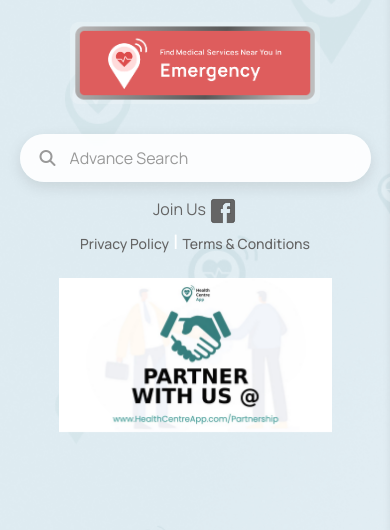
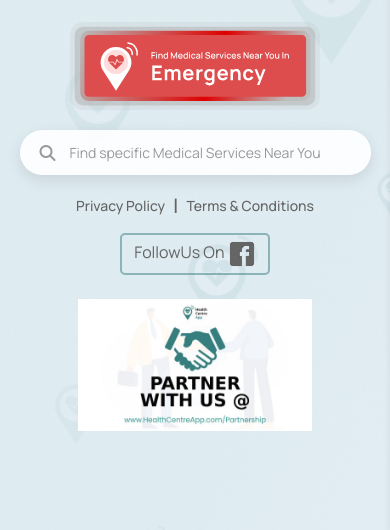
Before and after one commit to nxtgenwebsites/find-nearby-emergency-facilities, a plain HTML site: page index.html in a window 390 px wide. Shown: the part 199-729 px from the top of the page. Drawn offline with nearby package versions, Linux system fonts and the light colour scheme.

Commit message:
home page changes

```diff
--- a/css/home.css
+++ b/css/home.css
@@ -379,19 +379,28 @@
 /* border-radius: 10px; */
 /* } */
 
+.pages-link h5{
+  margin-top: 15px;
+  margin-bottom: 5px;
+}
+
 .pages-link button{
-  border: none;
-  padding: 0;
+  border: 2px solid #377F7E80;
+  padding: 5px 12px;
+  border-radius: 5px;
+  margin-top: 10px;
   background: transparent;
   color: #646464;
-  margin-top: 15px;
   font-size: 16px ;
-  margin-bottom: 5px;
 }
 
 .pages-link a{
  margin-top: 50px  !important;
   font-size: 14px  !important;
-  color: #646464;;
   text-decoration: none;
+  margin-bottom: 0;
+  color: #646464;
 }
+.pages-link span{
+  color: #646464;
+}
--- a/css/responsive.css
+++ b/css/responsive.css
@@ -154,7 +154,7 @@
   }
   .medical img {
     max-width: 250px;
-    margin-bottom: 30px;
+    margin-bottom: 20px;
   }
 }
 
@@ -169,9 +169,13 @@
     width: 25px;
   }
   .swiper {
-    width: 70% !important;
+    width: 60% !important;
     height: auto !important;
   }
+  .swiper  .swiper-slide{
+    padding-bottom: 0 !important;
+  }
+
   .m-hero-content {
     padding: 10px !important;
   }
@@ -180,4 +184,7 @@
     width: 90% !important;
     margin: auto !important;
   }
+  #searchSection input{
+    font-size: 14px;
+  }
 }
--- a/index.html
+++ b/index.html
@@ -307,33 +307,33 @@
                         </div>
 
                         <div class="medical mt-4 d-lg-none" onclick="findNearbyServices()">
-                            <img src="assets/icons/Group 136.png" alt="">
+                            <img src="assets/icons/Group 161.svg" alt="">
                         </div>
 
                         <div class="search-section" id="searchSection">
-                            <input type="text" class="search-input" placeholder="Advance Search" />
+                            <input type="text" class="search-input" placeholder="Find specific Medical Services Near You" />
                             <i class="fas fa-search search-icon"></i>
                         </div>
                         <div class="pages-link d-block d-lg-none">
+                            <h5 class="text-center gap-2 d-flex justify-content-center align-items-center">
+                                <span>
+                                    <a href="privacy-policy.html">Privacy Policy</a>
+                                </span>
+                                <span class="mt-1"> | </span>
+                                <span>
+                                    <a href="terms-and-conditions.html">Terms & Conditions</a>
+                                </span>
+                            </h5>
                             <a href="https://facebook.com/healthcentreapp/">
                                 <button>
                                     <span>
-                                   Join Us
+                                        FollowUs On
                                 </span>
                                 <span>
                                     <img src="assets/icons/facebook 1.png" alt="">
                                 </span>
                             </button>
                             </a>
-                            <h5>
-                                <span>
-                                    <a href="privacy-policy.html">Privacy Policy</a>
-                                </span>
-                                <span>|</span>
-                                <span>
-                                    <a href="terms-and-conditions.html">Terms & Conditions</a>
-                                </span>
-                            </h5>
                         </div>
                         <div class="sponsored-section w-100 my-4">
                             <div class="swiper">
```
Also changed, not shown: assets/icons/Group 161.svg (added).
